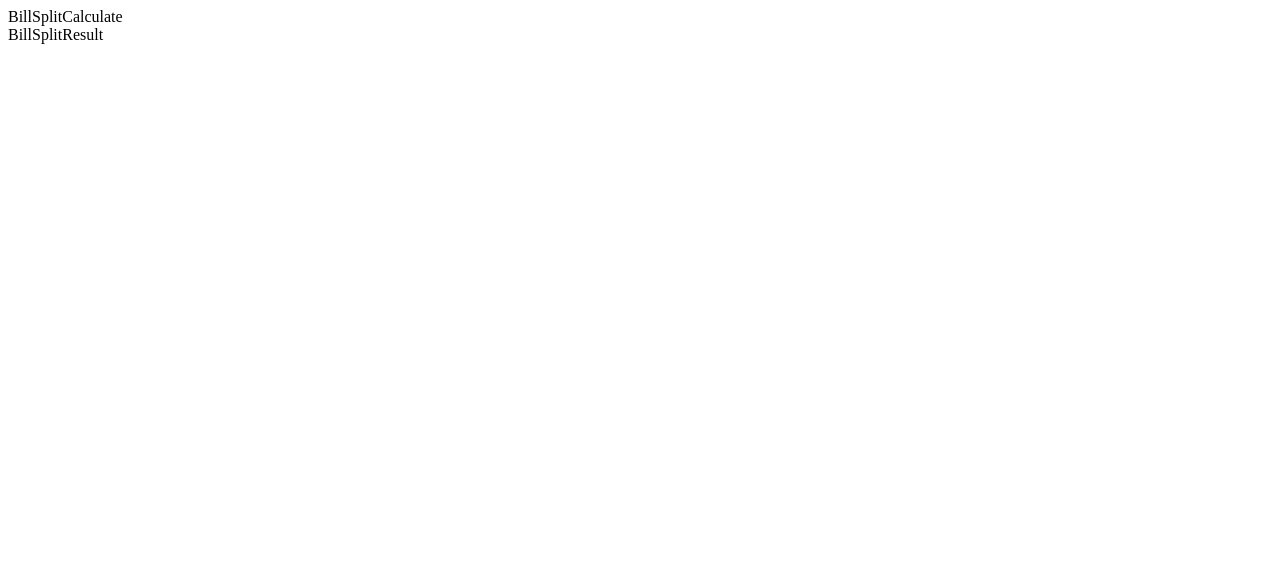
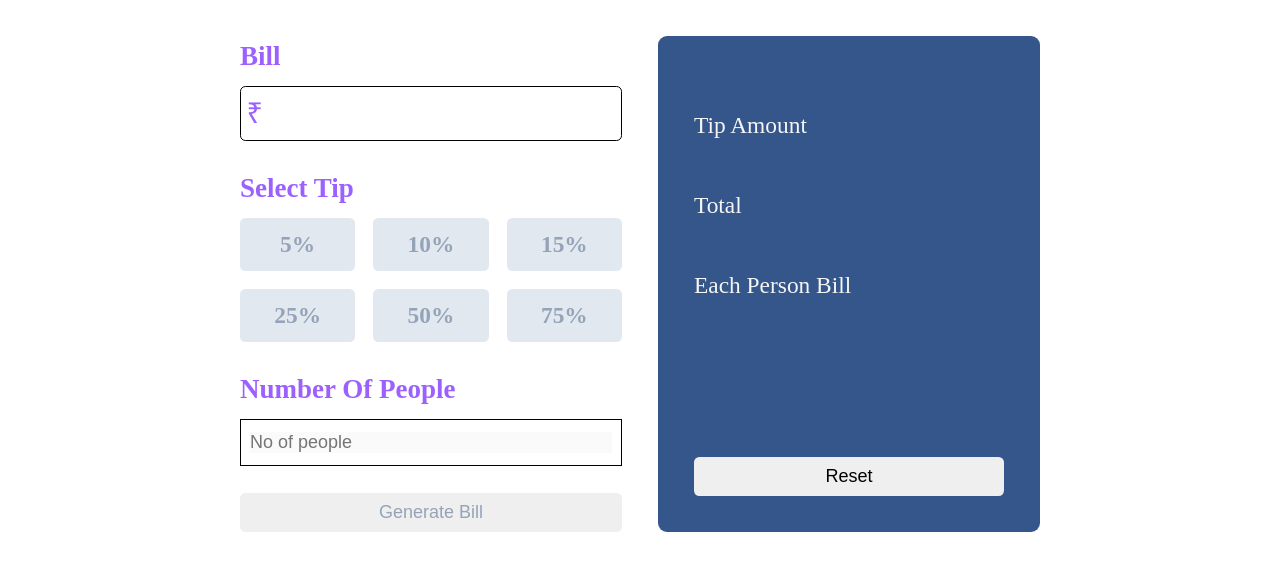
Before and after one commit to RaviCoderWallah/React-Mini-Project, a React (Vite) app in the folder Bill-Splliter/: page / in a window 1280 px wide. Shown: the top 570 px of the page. Built offline with nearby package versions, Linux system fonts and the light colour scheme.

Commit message:
feat: Ui design Completed

```diff
--- a/Bill-Splliter/src/App.css
+++ b/Bill-Splliter/src/App.css
@@ -0,0 +1,206 @@
+* {
+    box-sizing: border-box;
+    margin: 0;
+    padding: 0;
+}
+
+
+html {
+    font-size: 18px;
+}
+
+body {
+    line-height: 1.5;
+    padding-inline: 2rem;
+}
+
+input {
+    width: 100%;
+    border: none;
+    outline: none;
+    height: 100%;
+}
+
+button {
+    border: none;
+    outline: none;
+    font-size: inherit;
+    cursor: pointer;
+}
+
+/* for hiding number input by default style  */
+/* Chrome, Safari, Edge, Opera */
+input::-webkit-outer-spin-button,
+input::-webkit-inner-spin-button {
+    -webkit-appearance: none;
+    margin: 0;
+}
+
+/* Firefox */
+input[type=number] {
+    -moz-appearance: textfield;
+}
+
+/* bill left side  */
+
+.bill-splitter-container {
+    max-width: 800px;
+    margin-inline: auto;
+    display: grid;
+    gap: 2rem;
+    margin-top: 2rem;
+}
+
+.bill-split-calculate-container {
+    display: flex;
+    flex-direction: column;
+    gap: 1.5rem;
+}
+
+.label {
+    color: #9c60ff;
+    font-size: 1.5rem;
+    font-weight: bold;
+    padding-bottom: .5rem;
+}
+
+.input-container {
+    display: flex;
+    align-items: center;
+    gap: .4rem;
+    border: 1px solid black;
+    outline: none;
+    border-radius: .3rem;
+}
+
+span {
+    font-size: 1.6rem;
+    padding: .3rem;
+    color: #9c60ff;
+}
+
+input {
+    height: 100%;
+    font-size: 1rem;
+}
+
+.select-tip-container {
+    display: grid;
+    grid-template-columns: repeat(3, 1fr);
+    gap: 1rem;
+
+}
+
+.tip-percentage.active {
+    background-color: #9c60ff;
+    color: whitesmoke;
+    cursor: pointer;
+}
+
+
+.tip-percentage {
+    padding: .5rem;
+    background-color: #e2e8f0;
+    color: #94a3b8;
+    font-size: 1.3rem;
+    border-radius: .3rem;
+    font-weight: 600;
+    cursor: no-drop;
+
+
+    display: flex;
+    align-items: center;
+    justify-content: center;
+}
+
+.tip-percentage.true {
+    outline: 4px solid rgb(255 162 0 / 88.8%);
+}
+
+.bill-split-number>div {
+    border: 1px solid black;
+    padding: .5rem;
+    cursor: no-drop;
+}
+
+.bill-split-number>div input {
+    cursor: no-drop;
+}
+
+.bill-split-number.active,
+.bill-split-number.active>div input {
+    cursor: pointer;
+}
+
+button {
+    padding: .5em 2em;
+
+    border-radius: .3rem;
+    transition: all .2s ease-in-out;
+}
+
+button.generate-bill-btn {
+    color: #94a3b8;
+    cursor: no-drop;
+}
+
+button.generate-bill-btn.active {
+    background-color: #9c60ff;
+    color: whitesmoke;
+    cursor: pointer;
+}
+
+button:hover {
+    opacity: .9;
+}
+
+button:active {
+    transform: scale(1.1);
+}
+
+/* bill result side  */
+.bill-split-result-container {
+    background-color: #34568b;
+    color: whitesmoke;
+    padding: 2rem;
+    border-radius: .5rem;
+
+    display: flex;
+    flex-direction: column;
+    justify-content: space-between;
+}
+
+.bill-split-result-container>div:first-child {
+    display: flex;
+    flex-direction: column;
+    gap: 2.5rem;
+    margin-top: 2rem;
+}
+
+.bill-split-result-container>div:first-child>div {
+    display: flex;
+    justify-content: space-between;
+    align-items: center;
+}
+
+.big-text {
+    font-size: 1.3rem;
+}
+
+.big-text+p {
+    font-size: 1.5rem;
+    font-weight: bold;
+    color: #d3b9fe;
+}
+
+/* responsive design  */
+@media (min-width: 700px) {
+    .bill-splitter-container {
+        max-width: 800px;
+        margin-inline: auto;
+        display: grid;
+        grid-template-columns: repeat(2, 1fr);
+        gap: 2rem;
+        margin-top: 2rem;
+    }
+}
--- a/Bill-Splliter/src/App.jsx
+++ b/Bill-Splliter/src/App.jsx
@@ -6,8 +6,10 @@ function App() {
 
   return (
     <>
+    <div className='bill-splitter-container'>
       <BillSplitCalculate/>
       <BillSplitResult/>
+    </div>
     </>
   )
 }
--- a/Bill-Splliter/src/components/BillSplitCalculate.jsx
+++ b/Bill-Splliter/src/components/BillSplitCalculate.jsx
@@ -1,6 +1,31 @@
 const BillSplitCalculate = () => {
   return (
-    <div>BillSplitCalculate</div>
+    <div className="bill-split-calculate-container">
+      <div className="bill-input">
+        <p className="label">Bill</p>
+        <div className="input-container">
+          <span>₹</span>
+          <input type="number" />
+        </div>
+      </div>
+      <div className="bill-tip">
+        <p className="label">Select Tip</p>
+        <div className="select-tip-container">
+          {
+            [5, 10, 15, 25, 50, 75].map((tipPercentage, index) => {
+              return <div className="tip-percentage" key={index}>{tipPercentage}%</div>
+            })
+          }
+        </div>
+      </div>
+      <div className="bill-split-number">
+        <p className="label">Number Of People</p>
+        <div>
+          <input type="number" placeholder="No of people" disabled/>
+        </div>
+      </div>
+      <button className="generate-bill-btn">Generate Bill</button>
+    </div>
   )
 }
 
--- a/Bill-Splliter/src/components/BillSplitResult.jsx
+++ b/Bill-Splliter/src/components/BillSplitResult.jsx
@@ -1,6 +1,22 @@
 const BillSplitResult = () => {
   return (
-    <div>BillSplitResult</div>
+    <div className="bill-split-result-container">
+      <div>
+        <div className="tip-amount-container">
+          <p className="big-text">Tip Amount</p>
+          <p></p>
+        </div>
+        <div className="total-amount-container">
+          <p className="big-text">Total</p>
+          <p></p>
+        </div>
+        <div className="bill-each-person-container">
+          <p className="big-text">Each Person Bill</p>
+          <p></p>
+        </div>
+      </div>
+      <button className="reset-btn">Reset</button>
+    </div>
   )
 }
 
```
